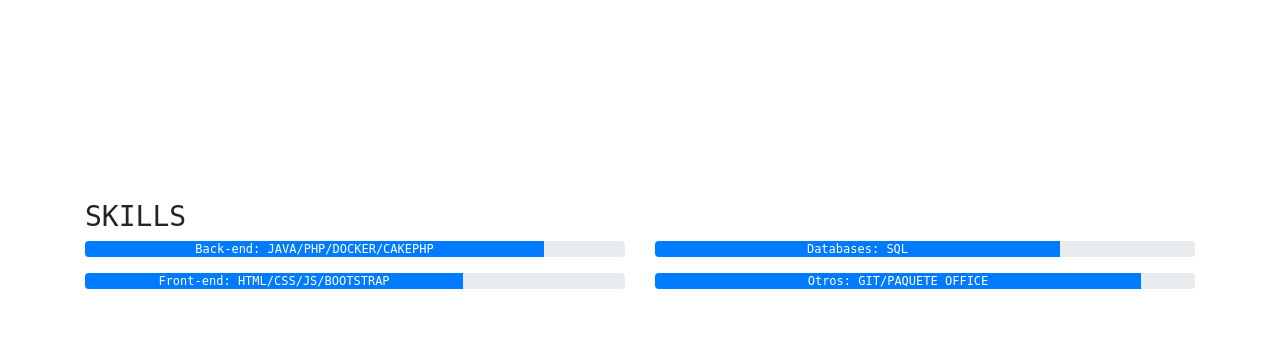
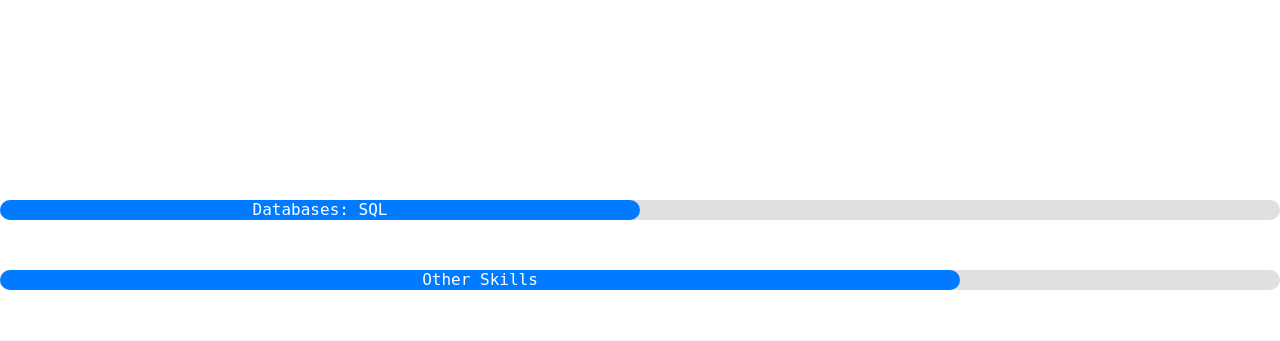
Before and after one commit to MarcosRobador/DAW, a PHP site: page / in a window 1280 px wide. Shown: the part 1156-1497 px from the top of the page. Run offline with PHP 8.4, Linux system fonts and the light colour scheme.

Commit message:
barras progress

```diff
--- a/Libre_Conf/Portfolio/index.html
+++ b/Libre_Conf/Portfolio/index.html
@@ -61,31 +61,16 @@
   </div>
 </div>
 
-<div class="container habilidades margen">
-  <h3>SKILLS</h3>
 
-  <div class="row">
-    <!-- Columna 1 -->
-    <div class="col-md-6">
-      <div class="progress mb-3">
-        <div class="progress-bar" role="progressbar" style="width: 85%;" aria-valuenow="85" aria-valuemin="0" aria-valuemax="100">Back-end: JAVA/PHP/DOCKER/CAKEPHP</div>
-      </div>
-      <div class="progress mb-3">
-        <div class="progress-bar" role="progressbar" style="width: 70%;" aria-valuenow="70" aria-valuemin="0" aria-valuemax="100">Front-end: HTML/CSS/JS/BOOTSTRAP</div>
-      </div>
-    </div>
 
-    <!-- Columna 2 -->
-    <div class="col-md-6">
-      <div class="progress mb-3">
-        <div class="progress-bar" role="progressbar" style="width: 75%;" aria-valuenow="75" aria-valuemin="0" aria-valuemax="100">Databases: SQL</div>
-      </div>
-      <div class="progress mb-3">
-        <div class="progress-bar" role="progressbar" style="width: 90%;" aria-valuenow="90" aria-valuemin="0" aria-valuemax="100">Otros: GIT/PAQUETE OFFICE</div>
-      </div>
+   <!-- First Progress Bar Container -->
+   <div class="progress-container" id="progress-container-1">
+    <div class="progress-bar" id="progress-bar-1">Databases: SQL</div>
+</div>
 
-    </div>
-  </div>
+<!-- Second Progress Bar Container -->
+<div class="progress-container" id="progress-container-2">
+    <div class="progress-bar" id="progress-bar-2">Other Skills</div>
 </div>
 
  <!-- Contacto -->
--- a/Libre_Conf/Portfolio/script.js
+++ b/Libre_Conf/Portfolio/script.js
@@ -9,3 +9,24 @@ document.getElementById('toggleTheme').addEventListener('click', function() {
         themeIcon.alt = 'Modo Oscuro';
     }
 });
+
+
+document.addEventListener("DOMContentLoaded", function() {
+    let observerOptions = {
+      threshold: 0.5
+    };
+
+    let observer = new IntersectionObserver((entries, observer) => {
+      entries.forEach((entry) => {
+        if (entry.isIntersecting) {
+          let progressBar = entry.target;
+          let targetWidth = progressBar.id === 'progress-bar-1' ? '50%' : '75%';
+          progressBar.style.width = targetWidth;
+          observer.unobserve(progressBar);
+        }
+      });
+    }, observerOptions);
+
+    observer.observe(document.getElementById('progress-bar-1'));
+    observer.observe(document.getElementById('progress-bar-2'));
+  });
--- a/Libre_Conf/Portfolio/style.css
+++ b/Libre_Conf/Portfolio/style.css
@@ -88,3 +88,24 @@ body {
 .espacio-icono{
   margin-right: 20px;
 }
+
+.progress-container {
+  width: 100%;
+  background: #e0e0e0;
+  border-radius: 20px;
+  margin: 50px 0; /* Adjust as needed for layout */
+}
+
+.progress-bar {
+  display: flex;
+  align-items: center;
+  justify-content: center;
+  font-size: 16px;
+  color: white;
+  text-align: center;
+  height: 20px;
+  width: 0%;
+  background: #007bff;
+  border-radius: 20px;
+  transition: width 2s ease-in-out;
+}
```
